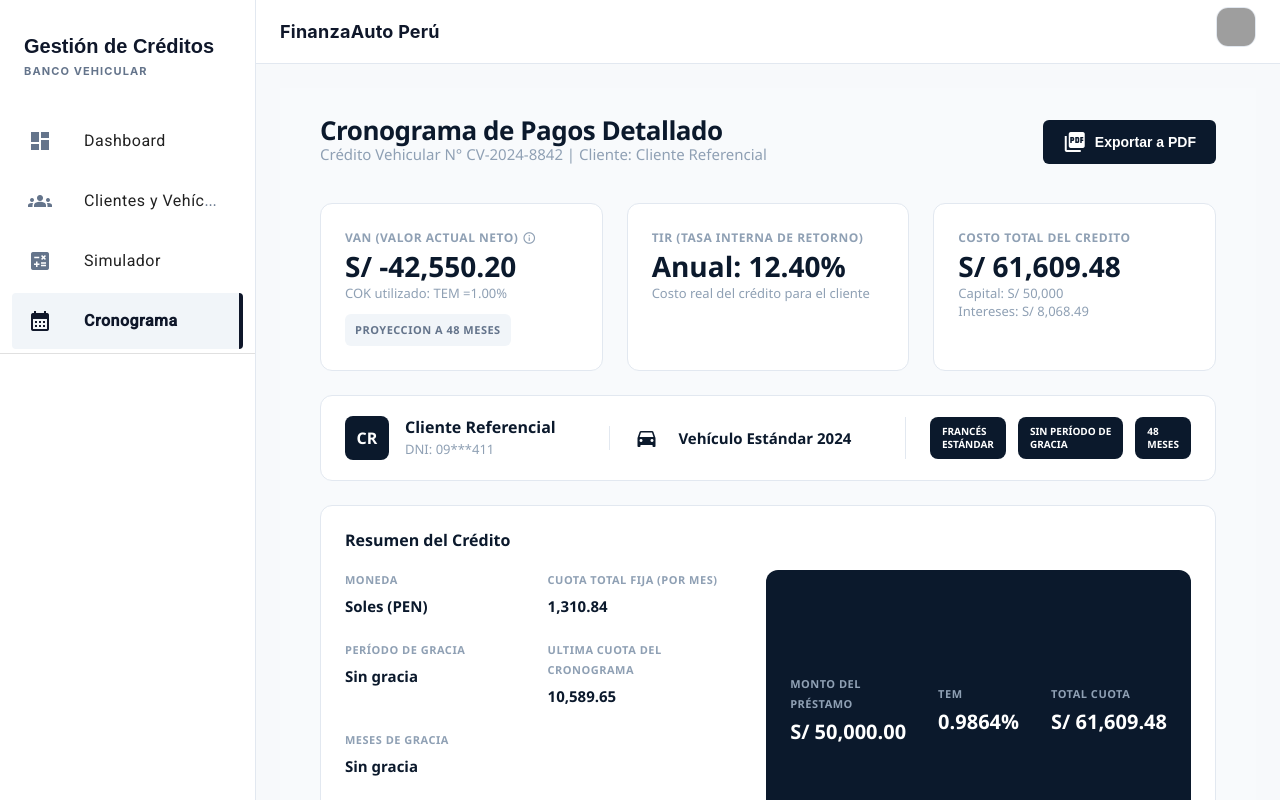
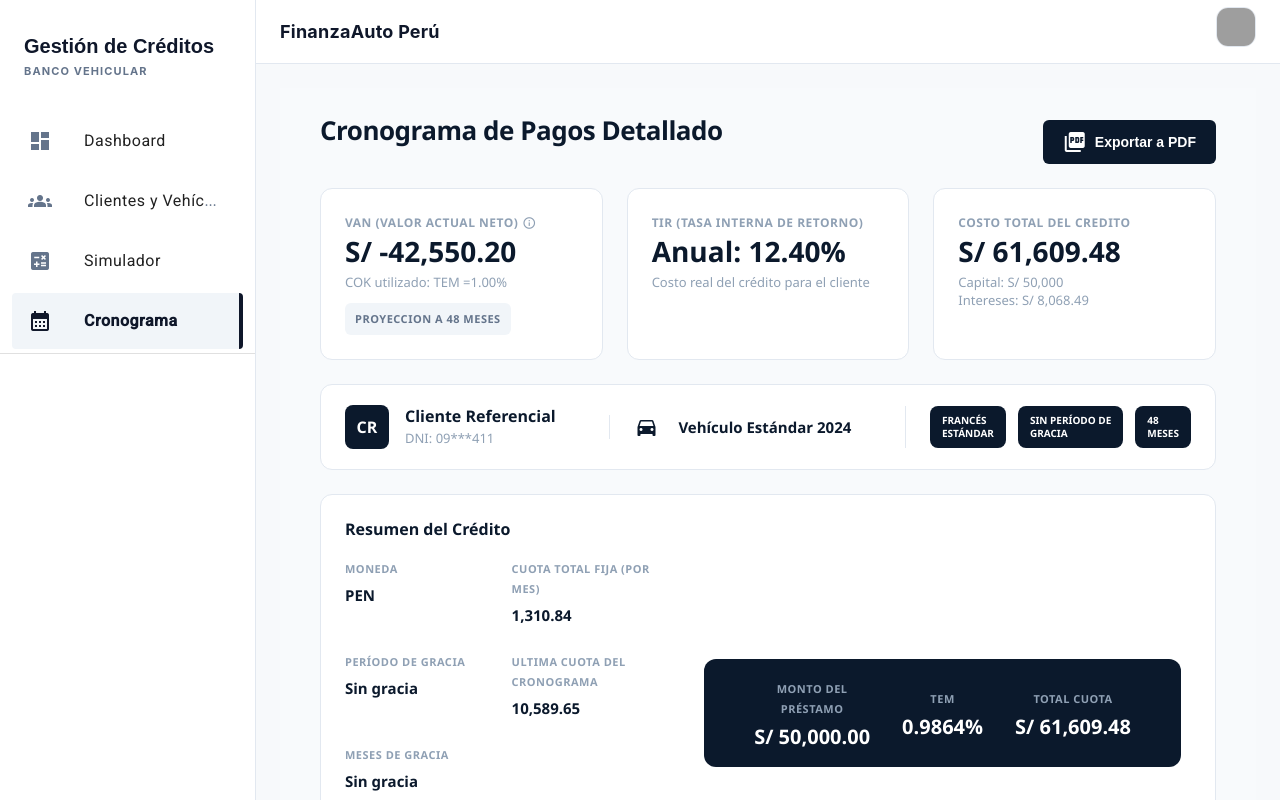
Before and after one commit to gerardohuaman/FinanzasFrontend, an Angular app: page /cronograma in a window 1280 px wide. Built offline with nearby package versions, Linux system fonts and the light colour scheme; grey boxes are pictures that could not be loaded.

Commit message:
Asimilando con figma

```diff
--- a/src/app/features/simulador/cronograma-view/cronograma-view.css
+++ b/src/app/features/simulador/cronograma-view/cronograma-view.css
@@ -16,8 +16,6 @@
 /* Cabecera */
 .header-actions { display: flex; justify-content: space-between; align-items: flex-start; }
 .main-title { margin: 0; font-size: 26px; font-weight: 800; color: #0b192c; letter-spacing: -0.5px; }
-.text-muted { color: #8fa0b4; font-size: 15px; margin-top: 4px; font-weight: 500; }
-
 .btn-exportar {
   background-color: #0B192C !important;
   color: #ffffff;
@@ -40,7 +38,7 @@
 .kpi-title { font-size: 12px; font-weight: 600; color: #8fa0b4; text-transform: uppercase; letter-spacing: 0.5px; display: flex; align-items: center; gap: 4px; margin-bottom: 8px; }
 .kpi-title .icon-small { font-size: 14px; width: 14px; height: 14px; }
 .kpi-value { font-size: 28px; font-weight: 800; color: #0b192c; margin-bottom: 8px; }
-.kpi-subtitle { font-size: 13px; color: #8fa0b4; line-height: 1.4; }
+.kpi-subtitle { font-size: 13px; color: #8fa0b4; line-height: 1.4; margin-top: 5%}
 .badge-light { display: inline-block; background-color: #f1f5f9; color: #64748b; font-size: 11px; font-weight: 700; padding: 6px 10px; border-radius: 6px; letter-spacing: 0.5px; }
 
 /* Banner Cliente (Medio) */
@@ -68,9 +66,9 @@
 .r-label { font-size: 11px; font-weight: 600; color: #8fa0b4; text-transform: uppercase; letter-spacing: 0.5px; margin-bottom: 6px; }
 .r-value { font-size: 15px; font-weight: 700; color: #0b192c; }
 
-.resumen-dark-box { background-color: #0b192c; border-radius: 12px; padding: 24px; display: flex; gap: 32px; align-items: center; }
+.resumen-dark-box { background-color: #0b192c; border-radius: 12px; margin: 100px 10px;padding: 20px 50px; display: flex; gap: 5px 32px; align-items: center; }
 .d-item { display: flex; flex-direction: column; }
-.d-label { font-size: 11px; font-weight: 600; color: #8fa0b4; text-transform: uppercase; letter-spacing: 0.5px; margin-bottom: 8px; }
+.d-label { text-align: center;font-size: 11px; font-weight: 600; color: #8fa0b4; text-transform: uppercase; letter-spacing: 0.5px; margin-bottom: 8px; }
 .d-value { font-size: 20px; font-weight: 700; color: #ffffff; }
 
 /* Tabla del Cronograma */
--- a/src/app/features/simulador/cronograma-view/cronograma-view.html
+++ b/src/app/features/simulador/cronograma-view/cronograma-view.html
@@ -3,7 +3,6 @@
   <div class="header-actions">
     <div>
       <h1 class="main-title">Cronograma de Pagos Detallado</h1>
-      <p class="text-muted">Crédito Vehicular N° CV-2024-{{ idCredito }} | Cliente: {{ clienteNombre }}</p>
     </div>
     <button class="btn-exportar" (click)="exportarPDF()">
       <mat-icon>picture_as_pdf</mat-icon> Exportar a PDF
--- a/src/app/features/simulador/cronograma-view/cronograma-view.ts
+++ b/src/app/features/simulador/cronograma-view/cronograma-view.ts
@@ -105,7 +105,7 @@
   }
 
   get nombreMoneda(): string {
-    return this.simboloMoneda === '$' ? 'Dólares (USD)' : 'Soles (PEN)';
+    return this.simboloMoneda === '$' ? 'USD' : 'PEN';
   }
 
   get plazoMeses(): number {
--- a/src/app/features/simulador/simulador-config/simulador-config.css
+++ b/src/app/features/simulador/simulador-config/simulador-config.css
@@ -32,7 +32,6 @@
   border-radius: 12px;
   box-shadow: 0 1px 3px rgba(0,0,0,0.1) !important;
 }
-
 .section-card mat-card-title {
   font-size: 16px;
   font-weight: 600;
--- a/src/app/features/simulador/simulador-config/simulador-config.html
+++ b/src/app/features/simulador/simulador-config/simulador-config.html
@@ -86,7 +86,6 @@
                            (ngModelChange)="recalcularMontos()">
                 </mat-form-field>
 
-                <!-- Toggle Moneda -->
                 <div class="moneda-toggle">
                     <label class="toggle-label">MONEDA</label>
                     <div class="toggle-buttons">
@@ -97,7 +96,6 @@
                     </div>
                 </div>
 
-                <!-- Cuota Inicial en moneda (solo lectura) -->
                 <mat-form-field appearance="outline">
                     <mat-label>Cuota Inicial (Moneda)</mat-label>
                     <input matInput
@@ -150,7 +148,6 @@
             </mat-card-content>
         </mat-card>
 
-        <!-- PLAZOS Y PERIODOS -->
         <mat-card class="section-card">
             <mat-card-header>
                 <mat-card-title>
```
